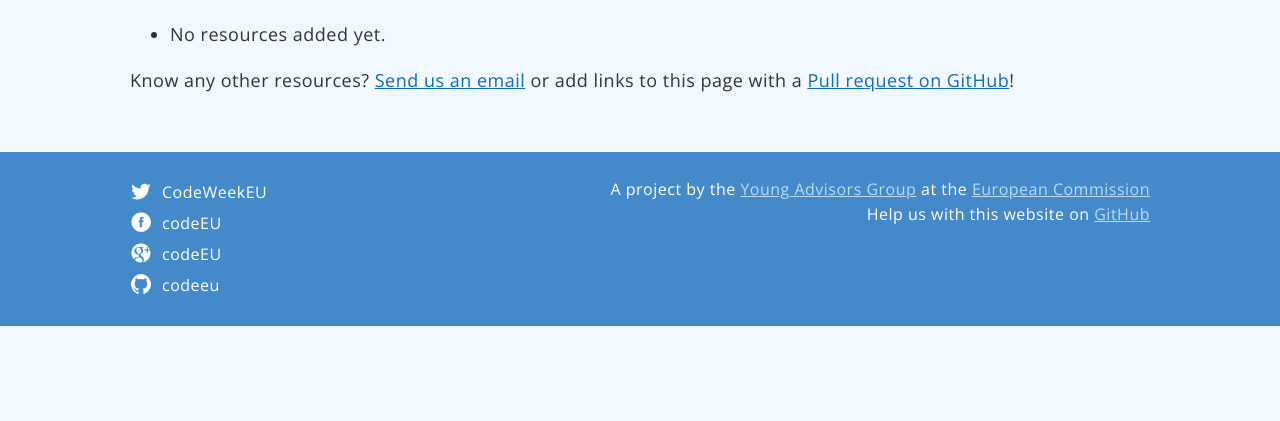
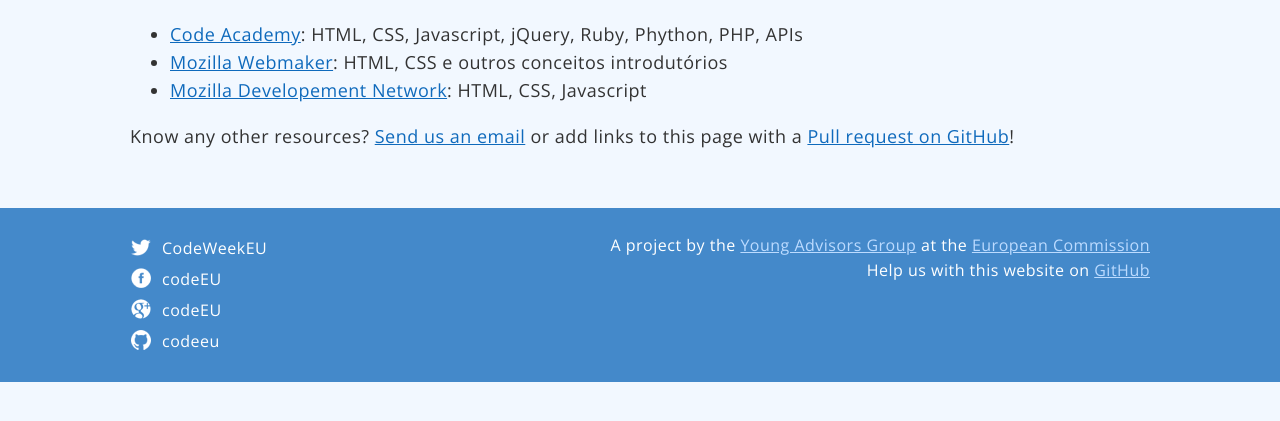
Before and after one commit to codeeu/codeeu.github.io, a Jekyll site: the page built from resources/portugal/index.html, in a window 1280 px wide, cut to the strip 167-588 px from the top of the page. Built offline with Jekyll 4.4.1, drawn with Linux system fonts in a browser that asks for light colours; nearby versions of some CDN libraries; Markdown is read by kramdown in place of the engine named in the settings.

Commit message:
initial portugese resources

```diff
--- a/resources/portugal/index.html
+++ b/resources/portugal/index.html
@@ -4,7 +4,9 @@
 ---
 
   <ul>
-   	<li>No resources added yet.</li>
+   	<li><a href="http://www.codecademy.com/pt">Code Academy</a>: HTML, CSS, Javascript, jQuery, Ruby, Phython, PHP, APIs</li>
+   	<li><a href="https://webmaker.org/pt">Mozilla Webmaker</a>: HTML, CSS e outros conceitos introdutórios</li>
+   	<li><a href="https://developer.mozilla.org/pt-PT">Mozilla Developement Network</a>: HTML, CSS, Javascript</li>
   </ul>
 
   <p>Know any other resources? <a href="mailto:{{site.contact.email}}">Send us an email</a> or add links to this page with a <a href="https://github.com/codeeu/codeeu.github.io">Pull request on GitHub</a>!</p>
```
